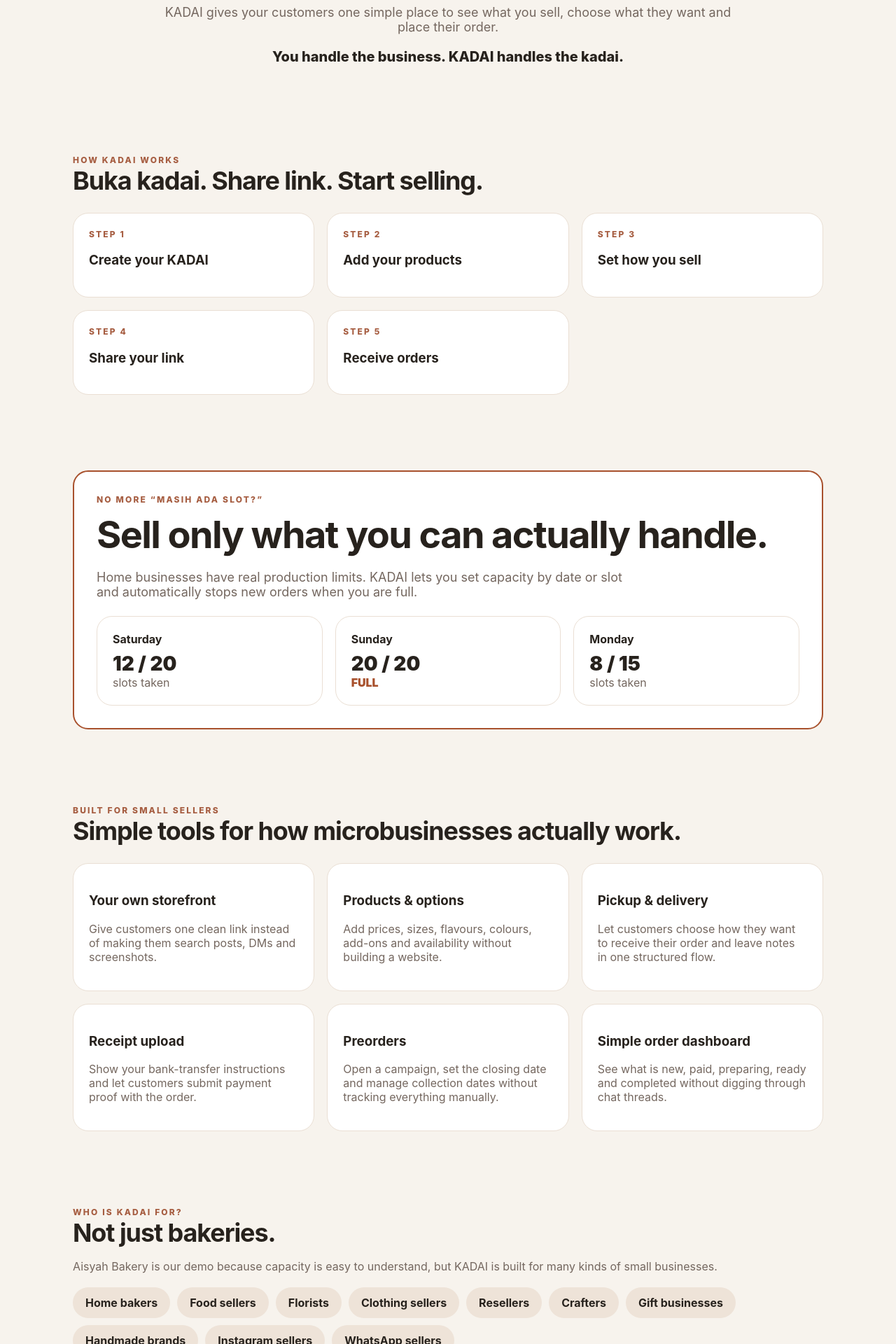
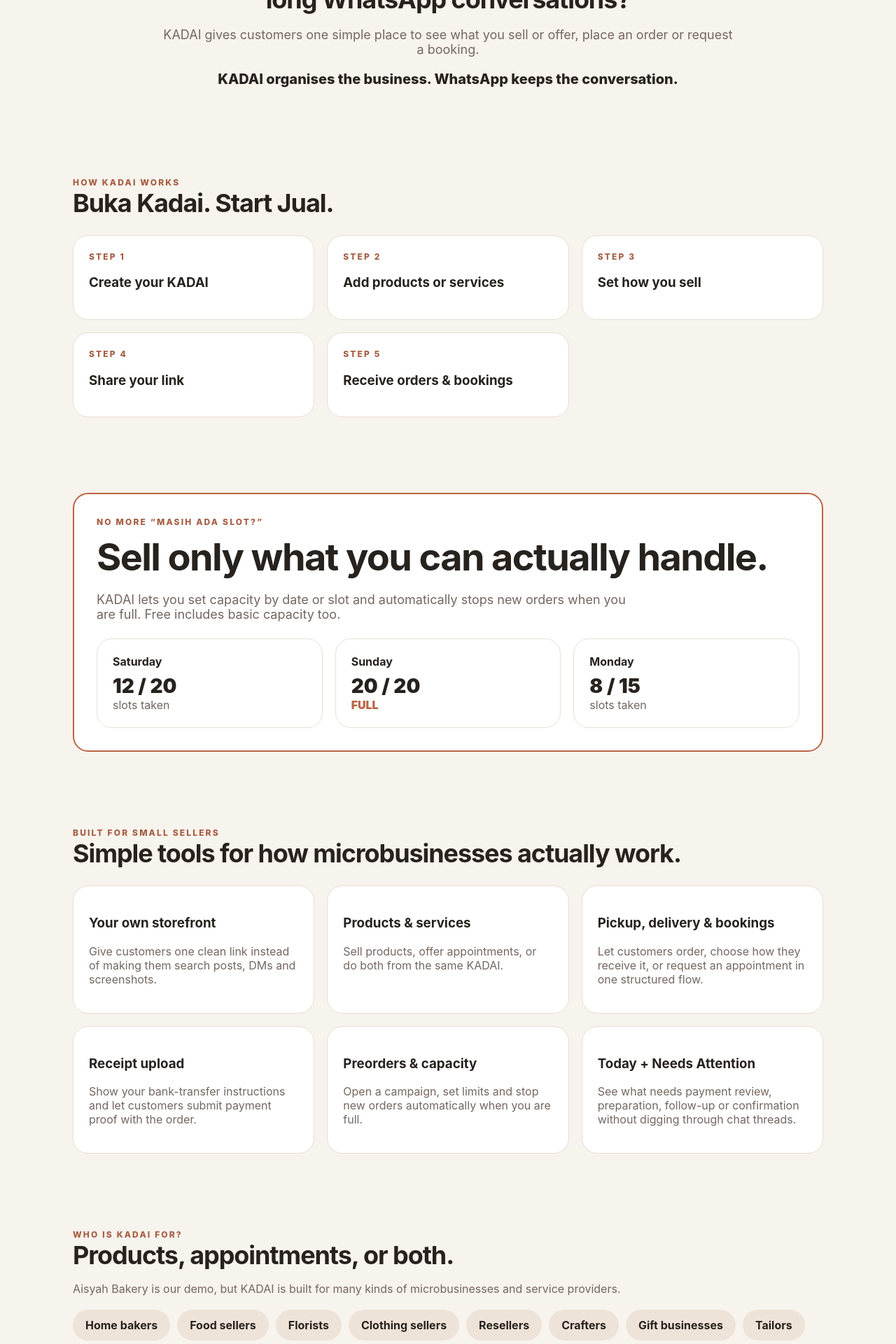
Before and after one commit to mypovbn-pixel/izira-website, a Next.js app: page /kadai in a window 1280 px wide. Shown: the part 880-2800 px from the top of the page at 70% size. Built offline with nearby package versions, Linux system fonts and the light colour scheme.

Commit message:
Update KADAI landing pricing and key message

```diff
--- a/app/kadai/page.tsx
+++ b/app/kadai/page.tsx
@@ -8,14 +8,14 @@
 
 const features = [
   ["Your own storefront", "Give customers one clean link instead of making them search posts, DMs and screenshots."],
-  ["Products & options", "Add prices, sizes, flavours, colours, add-ons and availability without building a website."],
-  ["Pickup & delivery", "Let customers choose how they want to receive their order and leave notes in one structured flow."],
+  ["Products & services", "Sell products, offer appointments, or do both from the same KADAI."],
+  ["Pickup, delivery & bookings", "Let customers order, choose how they receive it, or request an appointment in one structured flow."],
   ["Receipt upload", "Show your bank-transfer instructions and let customers submit payment proof with the order."],
-  ["Preorders", "Open a campaign, set the closing date and manage collection dates without tracking everything manually."],
-  ["Simple order dashboard", "See what is new, paid, preparing, ready and completed without digging through chat threads."],
+  ["Preorders & capacity", "Open a campaign, set limits and stop new orders automatically when you are full."],
+  ["Today + Needs Attention", "See what needs payment review, preparation, follow-up or confirmation without digging through chat threads."],
 ];
 
-const businesses = ["Home bakers","Food sellers","Florists","Clothing sellers","Resellers","Crafters","Gift businesses","Handmade brands","Instagram sellers","WhatsApp sellers"];
+const businesses = ["Home bakers","Food sellers","Florists","Clothing sellers","Resellers","Crafters","Gift businesses","Tailors","Makeup artists","Henna artists","Tutors","Photographers","Trainers","WhatsApp sellers"];
 
 export default function KadaiLanding(){
   return <main className="shell" style={{paddingBottom:80}}>
@@ -28,7 +28,7 @@
       <div>
         <div className="eyebrow">KADAI · by IZIRA</div>
         <h1 style={{maxWidth:720}}>Buka kadai online. Senang saja.</h1>
-        <p style={{fontSize:20,maxWidth:680}}>Create your own online store, share your link, take orders and manage everything from one place.</p>
+        <p style={{fontSize:20,maxWidth:680}}>Sell products, take appointments, manage orders, capacity and customers — while keeping WhatsApp for the conversation.</p>
         <p className="muted">No complicated setup. No website-building skills needed.</p>
         <div style={{display:"flex",gap:12,marginTop:28,flexWrap:"wrap"}}><Link className="btn" href="/signup">Buka Kadai</Link><Link className="btn secondary" href="/aisyahbakery">See a Sample Store</Link></div>
       </div>
@@ -39,7 +39,7 @@
           <h2 style={{fontSize:30,margin:"6px 0 4px"}}>Aisyah Bakery</h2>
           <p style={{color:"#75665c"}}>Fresh bakes · Gadong · Preorder only</p>
           <div style={{display:"grid",gridTemplateColumns:"1fr 1fr",gap:10,marginTop:18}}>
-            {[['Nutella Brownies','BND 12'],['Kek Batik','BND 15'],['Sea Salt Cookies','BND 10'],['Tiramisu Tub','BND 18']].map(([name,price])=><div key={name} style={{border:"1px solid #eadfd6",borderRadius:16,padding:14}}><b>{name}</b><div style={{marginTop:6,color:"#a8512d",fontWeight:800}}>{price}</div></div>)}
+            {[['Nutella Brownies','BND 12'],['Kek Batik','BND 15'],['Sea Salt Cookies','BND 10'],['Tiramisu Tub','BND 18']].map(([name,price])=><div key={name} style={{border:"1px solid #eadfd6",borderRadius:16,padding:14}}><b>{name}</b><div style={{marginTop:6,color:"#b96545",fontWeight:800}}>{price}</div></div>)}
           </div>
           <div style={{textAlign:"center",fontSize:12,color:"#8b7b70",marginTop:18}}>Powered by KADAI</div>
         </div>
@@ -49,25 +49,25 @@
     <section className="section" style={{textAlign:"center",maxWidth:820,margin:"0 auto"}}>
       <div className="eyebrow">YOUR BUSINESS DESERVES ITS OWN SPACE</div>
       <h2>Still taking orders through DMs, screenshots and long WhatsApp conversations?</h2>
-      <p className="muted" style={{fontSize:18}}>KADAI gives your customers one simple place to see what you sell, choose what they want and place their order.</p>
-      <p style={{fontSize:20,fontWeight:800}}>You handle the business. KADAI handles the kadai.</p>
+      <p className="muted" style={{fontSize:18}}>KADAI gives customers one simple place to see what you sell or offer, place an order or request a booking.</p>
+      <p style={{fontSize:20,fontWeight:800}}>KADAI organises the business. WhatsApp keeps the conversation.</p>
     </section>
 
     <section id="how" className="section">
-      <div className="eyebrow">HOW KADAI WORKS</div><h2>Buka kadai. Share link. Start selling.</h2>
+      <div className="eyebrow">HOW KADAI WORKS</div><h2>Buka Kadai. Start Jual.</h2>
       <div className="grid3" style={{marginTop:24}}>{[
-        ["1","Create your KADAI"],["2","Add your products"],["3","Set how you sell"],["4","Share your link"],["5","Receive orders"]
+        ["1","Create your KADAI"],["2","Add products or services"],["3","Set how you sell"],["4","Share your link"],["5","Receive orders & bookings"]
       ].map(([n,t])=><div className="card" key={n}><div className="eyebrow">STEP {n}</div><h3>{t}</h3></div>)}</div>
     </section>
 
     <section className="section">
-      <div className="card" style={{padding:"32px",border:"2px solid #a8512d"}}>
+      <div className="card" style={{padding:"32px",border:"2px solid #b96545"}}>
         <div className="eyebrow">NO MORE “MASIH ADA SLOT?”</div>
         <h2 style={{fontSize:"clamp(34px,5vw,54px)",margin:"10px 0"}}>Sell only what you can actually handle.</h2>
-        <p className="muted" style={{fontSize:18,maxWidth:780}}>Home businesses have real production limits. KADAI lets you set capacity by date or slot and automatically stops new orders when you are full.</p>
+        <p className="muted" style={{fontSize:18,maxWidth:780}}>KADAI lets you set capacity by date or slot and automatically stops new orders when you are full. Free includes basic capacity too.</p>
         <div className="grid3" style={{marginTop:24}}>
           <div className="card"><b>Saturday</b><div style={{fontSize:28,fontWeight:900,marginTop:8}}>12 / 20</div><div className="muted">slots taken</div></div>
-          <div className="card"><b>Sunday</b><div style={{fontSize:28,fontWeight:900,marginTop:8}}>20 / 20</div><div style={{fontWeight:900,color:"#a8512d"}}>FULL</div></div>
+          <div className="card"><b>Sunday</b><div style={{fontSize:28,fontWeight:900,marginTop:8}}>20 / 20</div><div style={{fontWeight:900,color:"#b96545"}}>FULL</div></div>
           <div className="card"><b>Monday</b><div style={{fontSize:28,fontWeight:900,marginTop:8}}>8 / 15</div><div className="muted">slots taken</div></div>
         </div>
       </div>
@@ -79,17 +79,18 @@
     </section>
 
     <section className="section">
-      <div className="eyebrow">WHO IS KADAI FOR?</div><h2>Not just bakeries.</h2><p className="muted">Aisyah Bakery is our demo because capacity is easy to understand, but KADAI is built for many kinds of small businesses.</p>
+      <div className="eyebrow">WHO IS KADAI FOR?</div><h2>Products, appointments, or both.</h2><p className="muted">Aisyah Bakery is our demo, but KADAI is built for many kinds of microbusinesses and service providers.</p>
       <div style={{display:"flex",gap:10,flexWrap:"wrap",marginTop:20}}>{businesses.map(x=><span key={x} className="pill" style={{display:"inline-block"}}>{x}</span>)}</div>
     </section>
 
     <section id="pricing" className="section">
-      <div className="eyebrow">SIMPLE PRICING</div><h2>Start small. Upgrade when your orders grow.</h2>
+      <div className="eyebrow">SIMPLE PRICING</div><h2>Start free. Upgrade when your business grows.</h2>
       <div className="grid3" style={{marginTop:24}}>
-        <div className="card"><h3>Free</h3><h2>BND 0</h2><p className="muted">30 orders/month · basic storefront · pickup/delivery · receipt upload · Powered by KADAI</p></div>
-        <div className="card" style={{border:"2px solid #a8512d"}}><h3>Starter</h3><h2>BND 8/month</h2><p className="muted">150 orders/month · preorders · capacity slots · customer history · sales dashboard</p></div>
-        <div className="card"><h3>Pro</h3><h2>BND 18/month</h2><p className="muted">Unlimited orders · custom-domain entitlement · remove KADAI attribution · advanced tools</p></div>
+        <div className="card"><h3>Free</h3><h2>BND 0</h2><p className="muted">30 orders/month · products & services · Today dashboard · 1 preorder · basic capacity · manual WhatsApp</p></div>
+        <div className="card" style={{border:"2px solid #b96545"}}><h3>Starter</h3><h2>BND 10/month</h2><p className="muted">150 orders/month · unlimited preorders · advanced capacity · richer customer history · sales forecast</p></div>
+        <div className="card"><h3>Pro</h3><h2>BND 24/month</h2><p className="muted">Unlimited orders · custom-domain entitlement · remove KADAI attribution · advanced tools & automation</p></div>
       </div>
+      <p className="muted" style={{marginTop:16}}>Annual: Starter BND 100/year · Pro BND 240/year.</p>
       <div style={{marginTop:20}}><Link href="/pricing" className="btn secondary">See full pricing</Link></div>
     </section>
 
@@ -97,15 +98,17 @@
       <div className="eyebrow">FAQ</div><h2>Before you buka your KADAI.</h2>
       <div style={{display:"grid",gap:12,marginTop:20}}>{[
         ["Do I need a website?","No. KADAI gives you a ready-to-use online storefront and a simple link to share."],
-        ["Do my customers need an account?","No account is required just to browse and place a normal order."],
+        ["Do my customers need an account?","No. Customers can browse, order or request an appointment without creating an account."],
         ["Can I use bank transfer?","Yes. You can show payment instructions and customers can upload their receipt."],
-        ["Can I stop taking orders when I am full?","Yes. Starter and Pro support preorder and capacity controls so KADAI can stop new orders when a date or slot is full."],
+        ["Can I stop taking orders when I am full?","Yes. Free includes basic capacity controls. Starter and Pro unlock more advanced slot and capacity tools."],
+        ["Can KADAI handle appointments?","Yes. You can use KADAI for products, appointments/services, or both."],
+        ["Can I use WhatsApp?","Yes. KADAI is designed to organise the order or booking while WhatsApp keeps the customer conversation."],
         ["Can I use my own domain later?","Pro includes a custom-domain entitlement so this can be supported when the hosting workflow is enabled."]
       ].map(([q,a])=><div className="card" key={q}><h3>{q}</h3><p className="muted">{a}</p></div>)}</div>
     </section>
 
     <section className="section" style={{textAlign:"center"}}>
-      <h2 style={{fontSize:"clamp(38px,6vw,64px)"}}>Buka Kadai. Start selling.</h2><p className="muted" style={{fontSize:18}}>Your business, online — without the complicated stuff.</p><Link className="btn" href="/signup">Buka Kadai</Link>
+      <h2 style={{fontSize:"clamp(38px,6vw,64px)"}}>Buka Kadai. Start Jual.</h2><p className="muted" style={{fontSize:18}}>Your business, online — without the complicated stuff.</p><Link className="btn" href="/signup">Buka Kadai</Link>
     </section>
 
     <footer style={{padding:"32px 0",borderTop:"1px solid #eadfd6",display:"flex",justifyContent:"space-between",gap:20,flexWrap:"wrap"}}>
```
